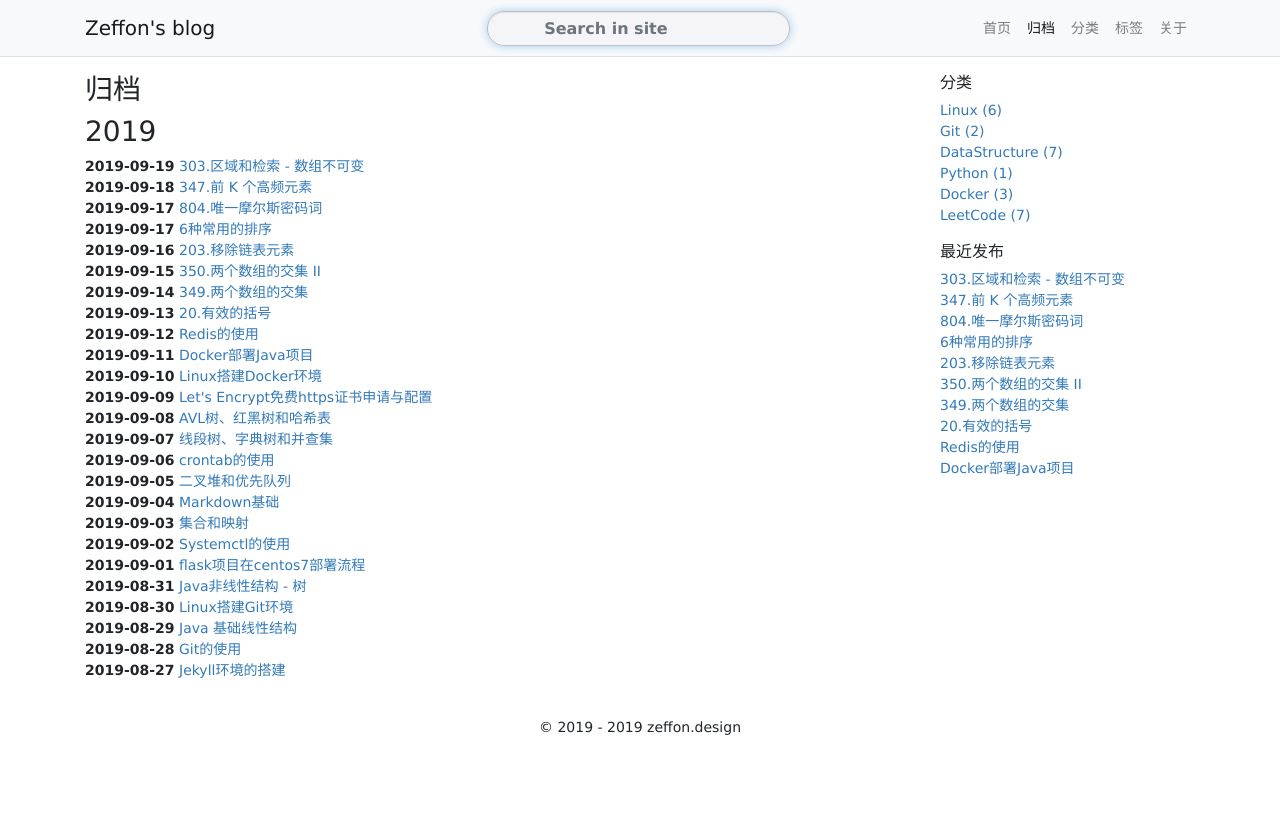
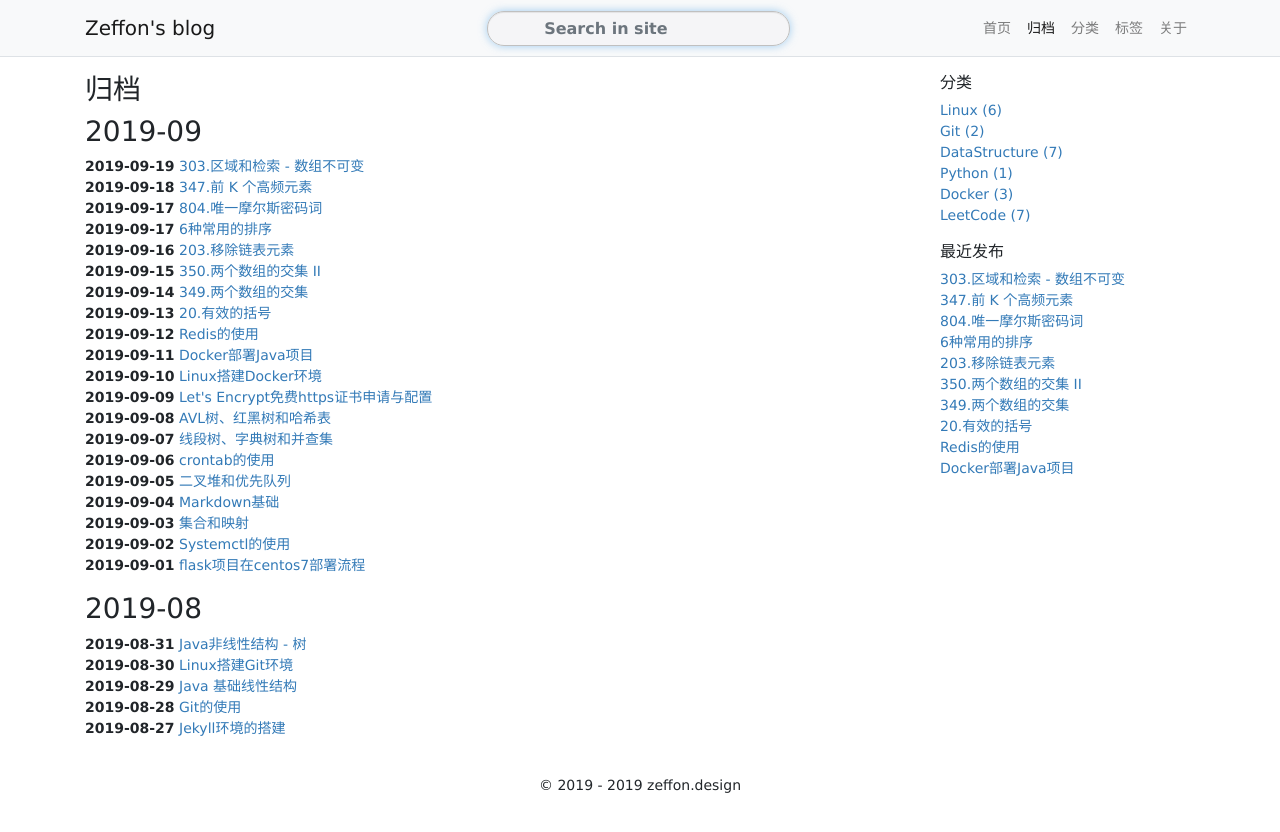
Before and after one commit to jamin44/blog, a Jekyll site: the page built from blog/archives.md, in a window 1280 px wide. Shown: the top 832 px of the page. Built offline with Jekyll 4.4.1, drawn with Linux system fonts in a browser that asks for light colours.

Commit message:
update posts

```diff
--- a/blog/archives.md
+++ b/blog/archives.md
@@ -7,7 +7,7 @@ title: Archive
 <h3>归档</h3>
 <div id="archives">
     {% for post in site.posts %}
-    	{% assign currentDate = post.date | date: "%Y" %}
+    	{% assign currentDate = post.date | date: "%Y-%m" %}
     	{% if currentDate != myDate %}
            {% unless forloop.first %}</ul>{% endunless %}
            <h3>{{ currentDate }}</h3>
```
Also changed, not shown: _drafts/2019-09-30-leetCode-215-kth-largest-element-in-an-array.md (renamed from _drafts/2019-09-17-leetCode-215-kth-largest-element-in-an-array.md), _drafts/2019-10-01-leetCode-167-two-sum-ii-input-array-is-sorted.md (renamed from _drafts/2019-09-18-leetCode-167-two-sum-ii-input-array-is-sorted.md), _drafts/2019-10-02-leetCode-125-valid-palindrome.md (renamed from _drafts/2019-09-18-leetCode-125-valid-palindrome.md), _drafts/2019-10-03-leetCode-344-reverse-string.md (renamed from _drafts/2019-09-18-leetCode-344-reverse-string.md), _drafts/2019-10-04-leetCode-11-container-with-most-water.md (renamed from _drafts/2019-09-18-leetCode-11-container-with-most-water.md), _drafts/2019-10-05-leetCode-209-minimum-size-subarray-sum.md (renamed from _drafts/2019-09-18-leetCode-209-minimum-size-subarray-sum.md), _drafts/2019-10-06-leetCode-3-longest-substring-without-repeating-characters.md (renamed from _drafts/2019-09-18-leetCode-3-longest-substring-without-repeating-characters.md), _drafts/2019-10-07-leetCode-438-find-all-anagrams-in-a-string.md (renamed from _drafts/2019-09-18-leetCode-438-find-all-anagrams-in-a-string.md), _drafts/2019-10-08-leetCode-76-minimum-window-substring.md (renamed from _drafts/2019-09-18-leetCode-344-minimum-window-substring.md).
